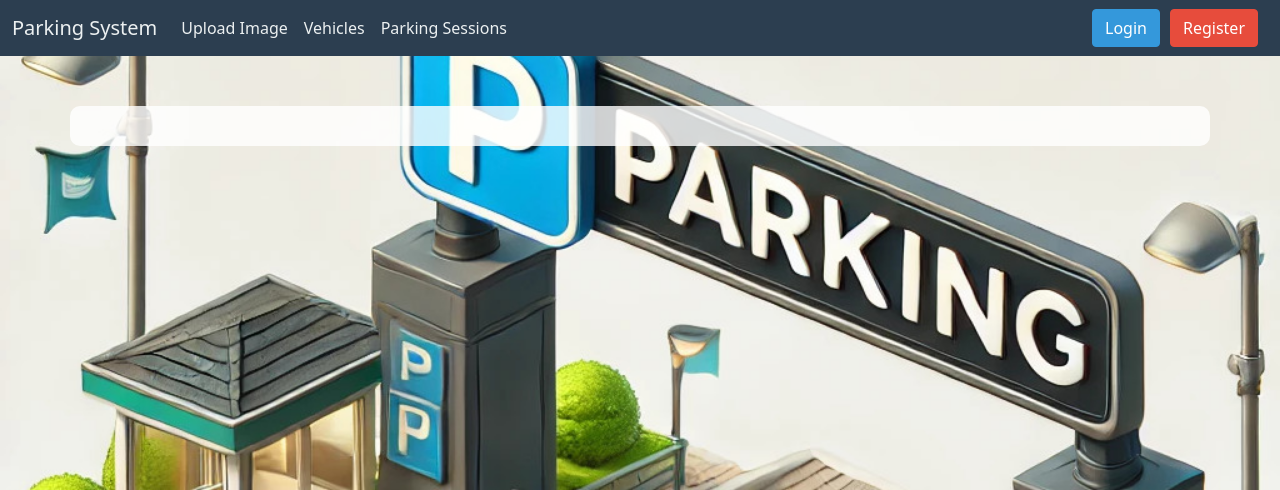
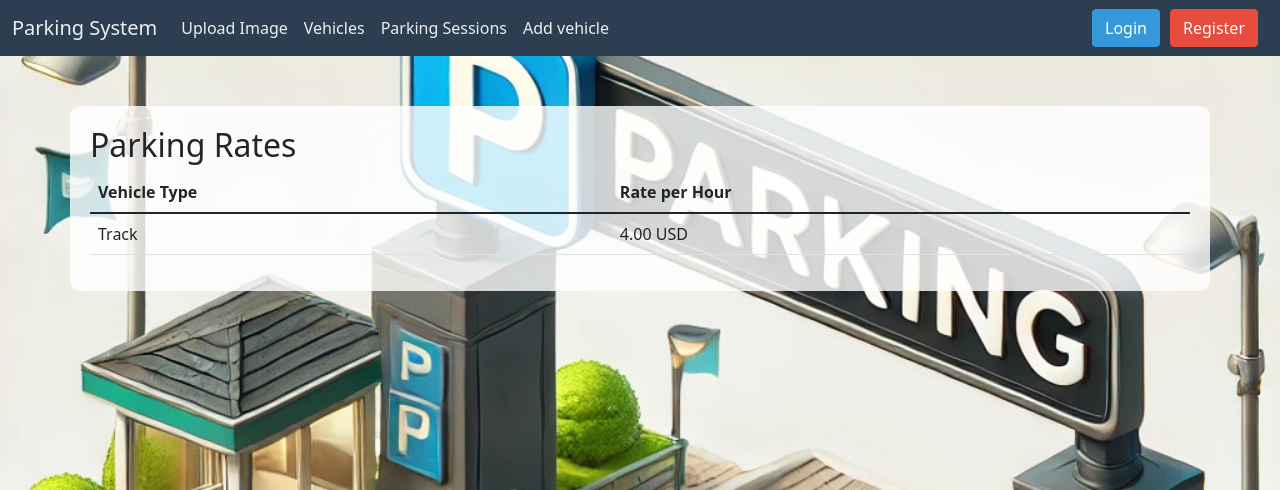
Before and after one commit to Alona7777/Parking_Service, a Django app: page / in a window 1280 px wide. Shown: the top 490 px of the page. Run offline with Django 5.2, Linux system fonts and the light colour scheme; tables that the repository leaves empty hold one stand-in row (values such as "Sample post").

Commit message:
add parking tariffs, and the ability to add cars to the user.

```diff
--- a/Parking_Service/parking_system/parking/admin.py
+++ b/Parking_Service/parking_system/parking/admin.py
@@ -1,5 +1,6 @@
 from django.contrib import admin
-from .models import Vehicle, ParkingSession
+from .models import Vehicle, ParkingSession, ParkingRate
 
 admin.site.register(Vehicle)
 admin.site.register(ParkingSession)
+admin.site.register(ParkingRate)
--- a/Parking_Service/parking_system/parking/models.py
+++ b/Parking_Service/parking_system/parking/models.py
@@ -31,3 +31,18 @@ class ParkingImage(models.Model):
 
     def __str__(self):
         return self.license_plate if self.license_plate else 'Unknown'
+
+
+class ParkingRate(models.Model):
+    VEHICLE_TYPE_CHOICES = [
+        ('track', 'Track'),
+        ('car', 'Car'),
+        ('motorcycle', 'Motorcycle'),
+        ('yaht', 'Yacht')
+    ]
+
+    vehicle_type = models.CharField(max_length=20, choices=VEHICLE_TYPE_CHOICES, unique=False)
+    rate_per_hour = models.DecimalField(max_digits=6, decimal_places=2)
+
+    def __str__(self):
+        return f"{self.get_vehicle_type_display()} - {self.rate_per_hour} per hour"
--- a/Parking_Service/parking_system/parking/urls.py
+++ b/Parking_Service/parking_system/parking/urls.py
@@ -1,5 +1,6 @@
 from django.urls import path
 from . import views
+from .views import add_vehicle
 
 urlpatterns = [
     path('', views.home, name='home'),
@@ -7,4 +8,6 @@ urlpatterns = [
     path('vehicles/', views.vehicle_list, name='vehicle_list'),
     path('sessions/', views.parking_sessions, name='parking_sessions'),
     path('register/', views.register, name='register'),
+    path('add_vehicle/', add_vehicle, name='add_vehicle'),
+
 ]
--- a/Parking_Service/parking_system/parking/views.py
+++ b/Parking_Service/parking_system/parking/views.py
@@ -1,15 +1,16 @@
 from django.shortcuts import render, redirect
-from .models import Vehicle, ParkingSession, ParkingImage
+from .models import Vehicle, ParkingSession, ParkingImage, ParkingRate
 from .vision import detect_license_plate
 from .forms import ParkingImageForm
 from django.contrib.auth.forms import UserCreationForm
 from django.contrib import messages
-from .forms import UserRegisterForm
+from .forms import UserRegisterForm, VehicleForm
 from django.contrib.auth.decorators import login_required
 
 
 def home(request):
-    return render(request, 'base.html')
+    rates = ParkingRate.objects.all()
+    return render(request, 'home.html', {'rates': rates})
 
 
 def upload_image(request):
@@ -22,6 +23,20 @@ def upload_image(request):
             image.save()
             return render(request, 'upload_image.html', {'license_plate': license_plate})
     return render(request, 'upload_image.html')
+
+
+@login_required(login_url='login')
+def add_vehicle(request):
+    if request.method == 'POST':
+        form = VehicleForm(request.POST)
+        if form.is_valid():
+            vehicle = form.save(commit=False)
+            vehicle.owner = request.user
+            vehicle.save()
+            return redirect('vehicle_list')
+    else:
+        form = VehicleForm()
+    return render(request, 'add_vehicle.html', {'form': form})
 
 
 @login_required(login_url='login')
--- a/Parking_Service/parking_system/templates/base.html
+++ b/Parking_Service/parking_system/templates/base.html
@@ -73,6 +73,9 @@
                 <li class="nav-item">
                     <a class="nav-link" href="{% url 'parking_sessions' %}">Parking Sessions</a>
                 </li>
+                <li class="nav-item">
+                    <a class="nav-link" href="{% url 'add_vehicle' %}">Add vehicle</a>
+                </li>
             </ul>
             <div class="d-flex">
                 {% if user.is_authenticated %}
--- /dev/null
+++ b/Parking_Service/parking_system/templates/home.html
@@ -0,0 +1,21 @@
+{% extends "base.html" %}
+
+{% block content %}
+<h2>Parking Rates</h2>
+<table class="table">
+    <thead>
+        <tr>
+            <th>Vehicle Type</th>
+            <th>Rate per Hour</th>
+        </tr>
+    </thead>
+    <tbody>
+        {% for rate in rates %}
+        <tr>
+            <td>{{ rate.get_vehicle_type_display }}</td>
+            <td>{{ rate.rate_per_hour }} USD</td>
+        </tr>
+        {% endfor %}
+    </tbody>
+</table>
+{% endblock %}
```
Also changed, not shown: Parking_Service/parking_system/parking/forms.py (+7 -1 lines), Parking_Service/parking_system/templates/add_vehicle.html (added, +10 -0 lines).
